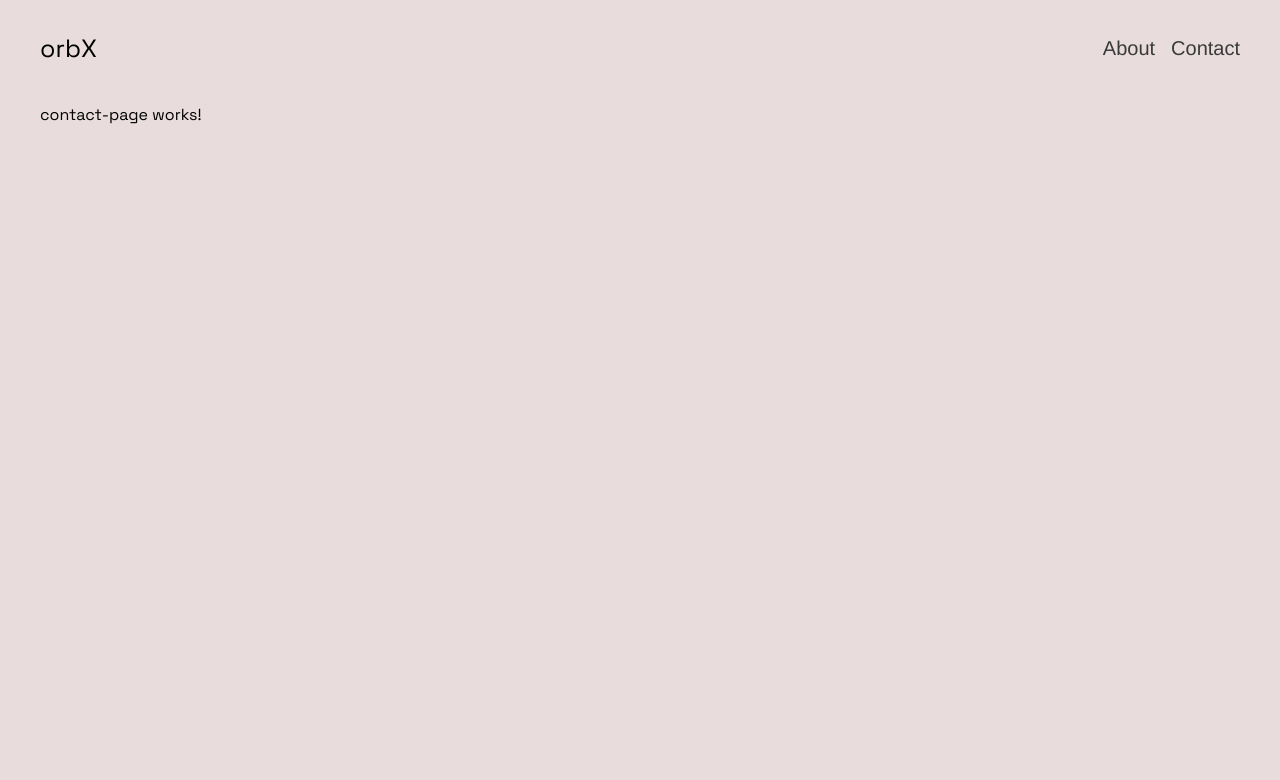
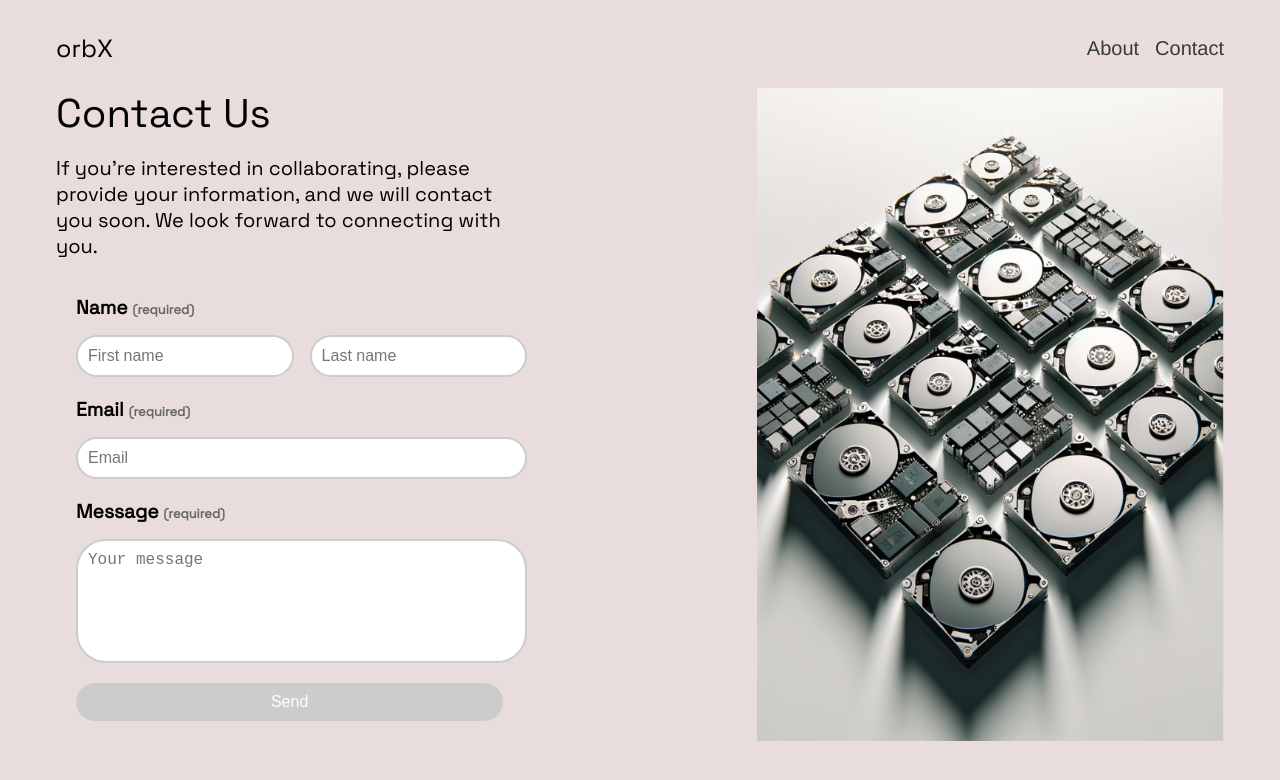
Before and after one commit to khomich-ivan/orbX.online, an Angular app in the folder orbX-website/: page /contact in a window 1280 px wide. Shown: the top 780 px of the page. Built offline with nearby package versions, Linux system fonts and the light colour scheme.

Commit message:
added about and contact page content placeholders

```diff
--- a/orbX-website/src/app/app.component.html
+++ b/orbX-website/src/app/app.component.html
@@ -1,4 +1,4 @@
-<div class="pd-borders-2">
+<div class="pd-borders-3">
   <app-header/>
   <router-outlet></router-outlet>
 </div>
--- a/orbX-website/src/app/app.module.ts
+++ b/orbX-website/src/app/app.module.ts
@@ -9,6 +9,7 @@ import { ContactFormComponent } from './components/contact-form/contact-form.com
 import { AboutComponent } from './components/about/about.component';
 import { HeaderComponent } from './components/header/header.component';
 import {ReactiveFormsModule} from "@angular/forms";
+import {NgOptimizedImage} from "@angular/common";
 
 @NgModule({
   declarations: [
@@ -22,7 +23,8 @@ import {ReactiveFormsModule} from "@angular/forms";
   imports: [
     BrowserModule,
     AppRoutingModule,
-    ReactiveFormsModule
+    ReactiveFormsModule,
+    NgOptimizedImage
   ],
   providers: [],
   bootstrap: [AppComponent]
--- a/orbX-website/src/app/components/about/about.component.html
+++ b/orbX-website/src/app/components/about/about.component.html
@@ -1 +1,12 @@
-<p>about works!</p>
+<div class="start-row-container row-gap-3">
+  <div class="vertical-container-simple column-gap-1 width-40-pct" xmlns="http://www.w3.org/1999/html">
+    <span class="font-size-2p5">Who we are</span>
+    <span class="font-size-1p25">
+      We are dohya kakie mododtsy prosto pizdez give us some money and praise we deserve.
+    </span>
+    <span class="font-size-1p25">Everybody thank you.</span>
+  </div>
+  <img
+    src="https://64.media.tumblr.com/88b5ed3782b6193bb3a94c03218ffc84/4cf49e88f83a9cd5-cd/s500x750/2b58f8f4ee5a9d028b1e0285b3275055bc9c1de4.gifv"
+    alt="babki">
+</div>
--- a/orbX-website/src/app/components/contact-page/contact-page.component.html
+++ b/orbX-website/src/app/components/contact-page/contact-page.component.html
@@ -1 +1,11 @@
-<p>contact-page works!</p>
+<div class="space-between-horizontal">
+  <div class="vertical-container-simple column-gap-1 width-40-pct">
+    <span class="font-size-2p5">Contact Us</span>
+    <span class="font-size-1p25">
+      If you’re interested in collaborating, please provide your information, and we will contact you soon.
+      We look forward to connecting with you.
+    </span>
+    <app-contact-form></app-contact-form>
+  </div>
+  <img src="assets/contact_placeholder.png" alt="contact us" class="width-40-pct">
+</div>
--- a/orbX-website/src/styles/center.scss
+++ b/orbX-website/src/styles/center.scss
@@ -1,5 +1,11 @@
 .flex-1 {
   flex: 1;
+}
+
+.space-between-horizontal {
+  display: flex;
+  flex-direction: row;
+  justify-content: space-between;
 }
 
 .space-between-horizontal-centered {
@@ -18,6 +24,18 @@
 
 .align-items-center {
   align-items: center !important;
+}
+
+.aligned-row-container {
+  display: flex;
+  flex-direction: row;
+  align-items: center;
+}
+
+.space-evenly-horizontal {
+  display: flex;
+  flex-direction: row;
+  justify-content: space-evenly;
 }
 
 .centered-vertically-column-container {
--- a/orbX-website/src/styles/padding.scss
+++ b/orbX-website/src/styles/padding.scss
@@ -34,6 +34,10 @@
   padding: 0 2rem;
 }
 
+.pd-borders-3 {
+  padding: 0 3rem;
+}
+
 .pd-top-bottom-0p5 {
   padding: 0.5rem 0;
 }
--- a/orbX-website/src/styles/width.scss
+++ b/orbX-website/src/styles/width.scss
@@ -1,3 +1,11 @@
+.width-40-pct {
+  width: 40%;
+}
+
+.width-50-pct {
+  width: 50%;
+}
+
 .width-80-pct {
   width: 80%;
 }
```
Also changed, not shown: orbX-website/src/assets/contact_placeholder.png (added).
